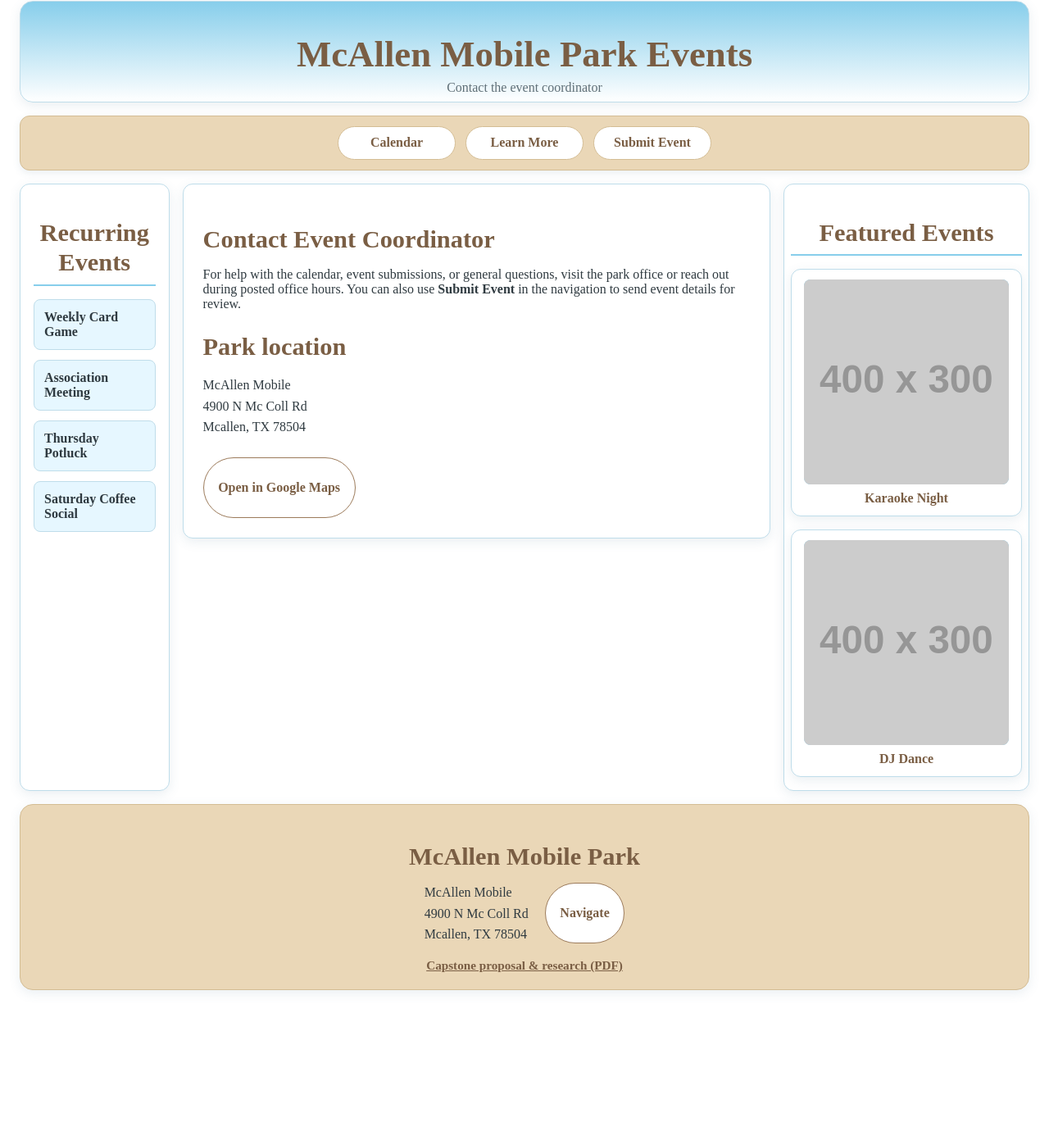
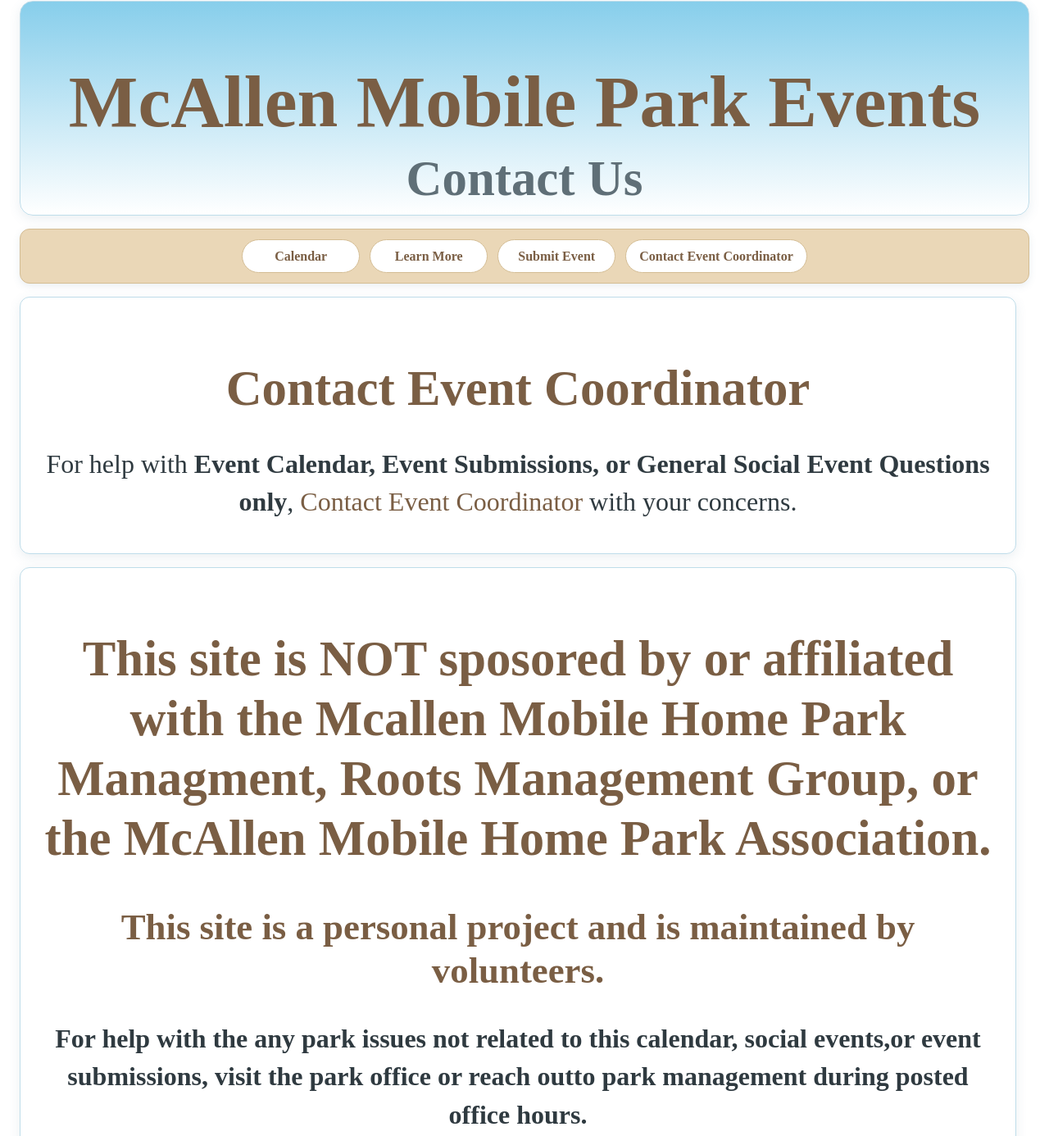
Before and after one commit to JASYTIONLINE/mmpeventcalendar, a plain HTML site: page contents/contact.html in a window 1280 px wide. Shown: the part 23-1409 px from the top of the page at 82% size. Before the commit the page ends 1255 px from the top, so only its background shows below. Drawn offline with Linux system fonts and the light colour scheme; placeholder pictures from the web are drawn by us.

Commit message:
link:modified link to directions and updated contact me page

```diff
--- a/assets/css/style.css
+++ b/assets/css/style.css
@@ -106,6 +106,8 @@
   p {
     margin-bottom: 1rem;
     color: var(--color-text);
+    font-size: 2rem;
+    line-height: 1.45;
   }
 
   /* ================================================
@@ -163,7 +165,7 @@
   .site-header-subtitle {
     margin: 0;
     color: var(--color-text-soft);
-    font-size: 1rem;
+    font-size: 2rem;
   }
 
   /* ================================================
@@ -315,7 +317,7 @@
   .site-hero p {
     margin-bottom: 0;
     color: var(--color-text-soft);
-    font-size: 1.05rem;
+    font-size: 2.1rem;
   }
 
   /* ================================================
@@ -336,6 +338,34 @@
 
   .content-section:last-child {
     margin-bottom: 0;
+  }
+
+  /* Contact page only: center all text and blocks inside main content */
+  .page-contact .site-main-content {
+    text-align: center;
+  }
+
+  .page-contact .site-main-content .site-footer-address {
+    text-align: center;
+  }
+
+  .page-contact .site-main-content h1,
+  .page-contact .site-main-content h2,
+  .page-contact .site-main-content h3 {
+    text-align: center;
+  }
+
+  /* Contact page: headings 2× global sizes */
+  .page-contact h1 {
+    font-size: clamp(4rem, 8vw, 5.6rem);
+  }
+
+  .page-contact h2 {
+    font-size: clamp(2.7rem, 5vw, 3.8rem);
+  }
+
+  .page-contact h3 {
+    font-size: clamp(2.3rem, 4vw, 2.8rem);
   }
 
   /* ================================================
@@ -415,7 +445,7 @@
 
   .site-footer-proposal {
     margin: 1rem 0 0;
-    font-size: 0.95rem;
+    font-size: 1.9rem;
     text-align: center;
   }
 
@@ -732,6 +762,18 @@
     h3 {
       font-size: 1.15rem;
     }
+
+    .page-contact h1 {
+      font-size: 4rem;
+    }
+
+    .page-contact h2 {
+      font-size: 2.7rem;
+    }
+
+    .page-contact h3 {
+      font-size: 2.3rem;
+    }
   }
 
   @media (max-width: 420px) {
--- a/contents/contact.html
+++ b/contents/contact.html
@@ -8,13 +8,13 @@
   <link rel="stylesheet" href="../assets/css/style.css">
 </head>
 
-<body>
+<body class="page-contact">
   <div class="site-wrapper">
     <div class="site-shell">
 
       <header class="site-header">
         <h1 class="site-header-title">McAllen Mobile Park Events</h1>
-        <p class="site-header-subtitle">Contact the event coordinator</p>
+        <h2 class="site-header-subtitle">Contact Us</h2>
       </header>
 
       <nav class="site-nav navbar" aria-label="Main navigation">
@@ -22,30 +22,32 @@
           <li class="site-nav-item"><a class="site-nav-link" href="../index.html">Calendar</a></li>
           <li class="site-nav-item"><a class="site-nav-link" href="learn-more.html">Learn More</a></li>
           <li class="site-nav-item"><a class="site-nav-link" href="submit.html">Submit Event</a></li>
+          <a class="site-nav-link" href="contents/contact.html">Contact Event Coordinator</a>
           <!-- Contact: current page -->
         </ul>
       </nav>
 
       <div class="site-layout layout">
 
-        <aside class="site-sidebar site-sidebar-left sidebar-left">
-          <h2 class="site-sidebar-title">Recurring Events</h2>
-          <ul class="recurring-events-list">
-            <li class="recurring-events-item">Weekly Card Game</li>
-            <li class="recurring-events-item">Association Meeting</li>
-            <li class="recurring-events-item">Thursday Potluck</li>
-            <li class="recurring-events-item">Saturday Coffee Social</li>
-          </ul>
-        </aside>
+
 
         <main class="site-main main-content">
           <section class="site-main-content content">
             <div class="content-section">
               <h2>Contact Event Coordinator</h2>
               <p>
-                For help with the calendar, event submissions, or general questions, visit the park office or reach out
-                during posted office hours. You can also use <strong>Submit Event</strong> in the navigation to send
-                event details for review.
+                For help with <strong>Event Calendar, Event Submissions, or General Social Event Questions only</strong>, <a href="contents/contact.html">Contact Event Coordinator</a> with your concerns.
+              </p>
+            </div>
+
+
+          </section>
+          <section class="site-main-content content">
+            <div class="content-section">
+              <h2>This site is <strong>NOT sposored by or affiliated with the Mcallen Mobile Home Park Managment, Roots Management Group, or the McAllen Mobile Home Park Association. </h2>
+              <h3>This site is a personal project and is maintained by volunteers.</h3>
+              <p>
+                For help with the any park issues not related to this calendar, social events,or event submissions, visit the park office or reach outto park management                 during posted office hours.
               </p>
             </div>
             <div class="content-section">
@@ -62,23 +64,7 @@
           </section>
         </main>
 
-        <aside class="site-sidebar site-sidebar-right sidebar-right">
-          <h2 class="site-sidebar-title">Featured Events</h2>
-          <div class="featured-events-grid">
-            <article class="site-card featured-card card">
-              <a class="featured-card-link" href="learn-more.html">
-                <img class="featured-card-image" src="https://via.placeholder.com/400x300" alt="Featured event: Karaoke Night">
-                <p class="featured-card-caption">Karaoke Night</p>
-              </a>
-            </article>
-            <article class="site-card featured-card card">
-              <a class="featured-card-link" href="learn-more.html">
-                <img class="featured-card-image" src="https://via.placeholder.com/400x300" alt="Featured event: DJ Dance">
-                <p class="featured-card-caption">DJ Dance</p>
-              </a>
-            </article>
-          </div>
-        </aside>
+
 
       </div>
 
@@ -90,9 +76,9 @@
             4900 N Mc Coll Rd<br>
             Mcallen, TX 78504
           </address>
-          <a class="btn site-button site-footer-nav-btn" href="https://www.google.com/maps/search/?api=1&amp;query=4900%20N%20Mc%20Coll%20Rd%2C%20McAllen%2C%20TX%2078504" target="_blank" rel="noopener noreferrer" aria-label="Open address in Google Maps">Navigate</a>
+          <a class="btn site-button site-footer-nav-btn" href="https://maps.app.goo.gl/sVCaEKHYQw5QcqK7A" target="_blank" rel="noopener noreferrer" aria-label="Open address in Google Maps">Navigate</a>
         </div>
-        <p class="site-footer-proposal"><a href="../assets/docs/Barkle-w3a1-project-proposal-and-research.pdf" target="_blank" rel="noopener noreferrer">Capstone proposal &amp; research (PDF)</a></p>
+
       </footer>
 
     </div>
```
Also changed, not shown: contents/learn-more.html (+1 -1 lines), contents/submit.html (+2 -2 lines), index.html (+1 -1 lines).
